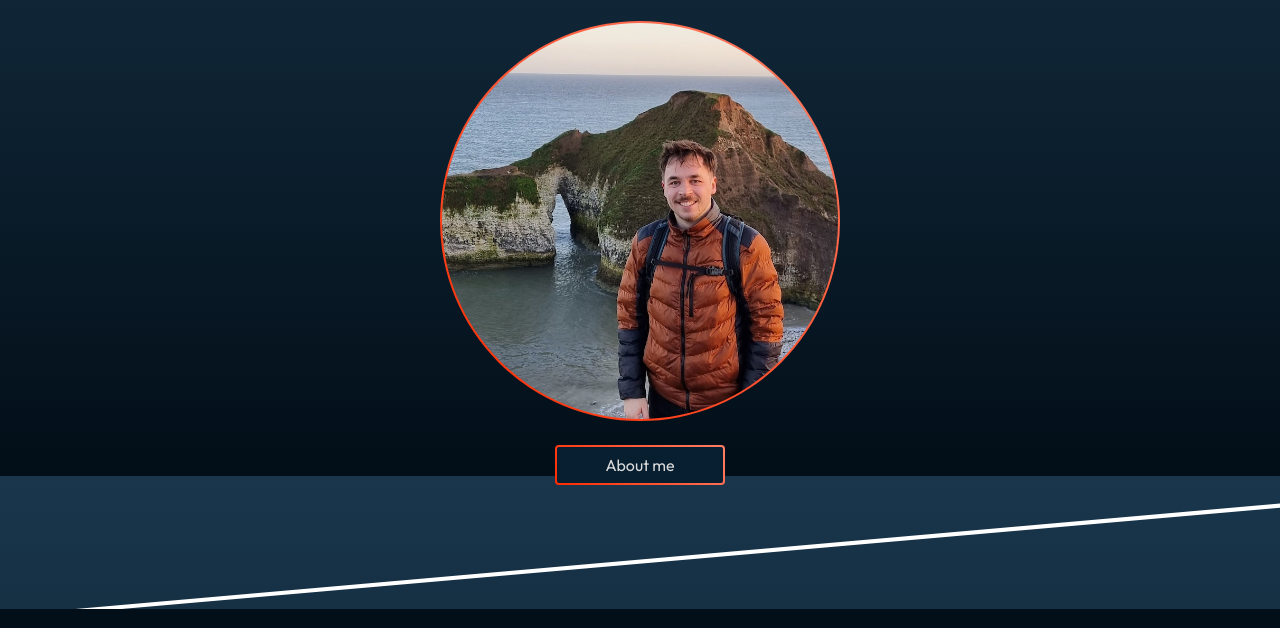
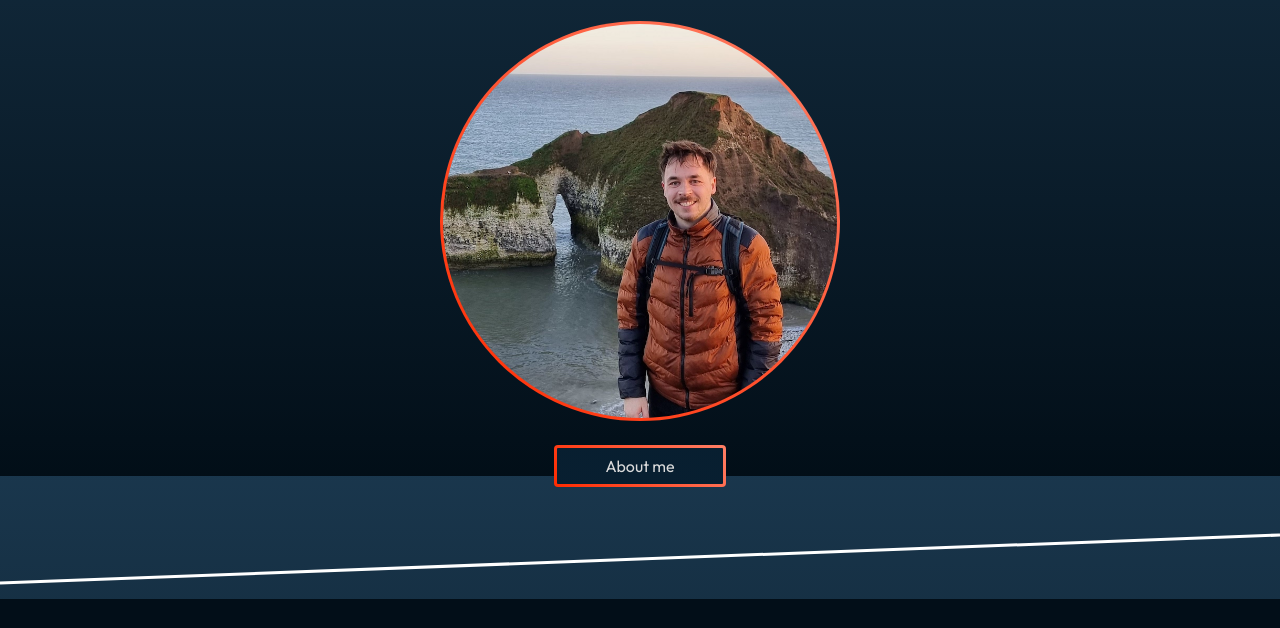
Before and after one commit to jamesfox96/personal-website, a plain HTML site: page index.html in a window 1280 px wide. Shown: the part 324-952 px from the top of the page. Drawn offline with Linux system fonts and the light colour scheme.

Commit message:
fix diagonal page divider

```diff
--- a/assets/styles/index.css
+++ b/assets/styles/index.css
@@ -184,7 +184,7 @@ main {
 
 .hero-container {
   gap: clamp(1rem, 3vh, 2rem);
-  padding: 1.5rem 1rem;
+  padding: 1.5rem 1rem 0;
   justify-items: center;
 }
 
@@ -225,31 +225,17 @@ main {
       padding-box,
     linear-gradient(45deg, var(--clr-orange-500), var(--clr-orange-300))
       border-box;
-  border: 2px solid transparent;
+  border: 3px solid transparent;
 }
 
 .diagonal {
-  padding-block: 3rem;
-  width: 105%;
-}
-
-.diagonal-up {
-  --angle: -5deg;
-}
-
-.diagonal-down {
-  --angle: 5deg;
-}
-
-.diagonal > div {
-  border-top: 4px solid white;
-  position: relative;
-  right: 2px;
-  width: 100%;
-  height: 100%;
-  transform: rotate(var(--angle));
-  transform-origin: center;
-  z-index: -1;
+  stroke: white;
+  stroke-width: 3;
+  height: 3rem;
+  width: 100vw;
+  max-width: 1500px;
+  margin: 3rem auto 1rem;
+  overflow: visible;
 }
 
 footer {
--- a/index.html
+++ b/index.html
@@ -46,10 +46,9 @@
             <a href="" class="cta-button gradient-border">About me</a>
 
         </div>
-        <div class="diagonal diagonal-up">
-            <div></div>
-        </div>
-
+        <svg xmlns="http://www.w3.org/2000/svg" class="diagonal">
+            <line x1="0" y1="100%" x2="100%" y2="0" />
+        </svg>
         <!-- <div class="cf-turnstile" data-sitekey="0x4AAAAAAA1oUxJn9dAxHhHe" data-callback="javascriptCallback"></div> -->
     </main>
     <footer></footer>
```
